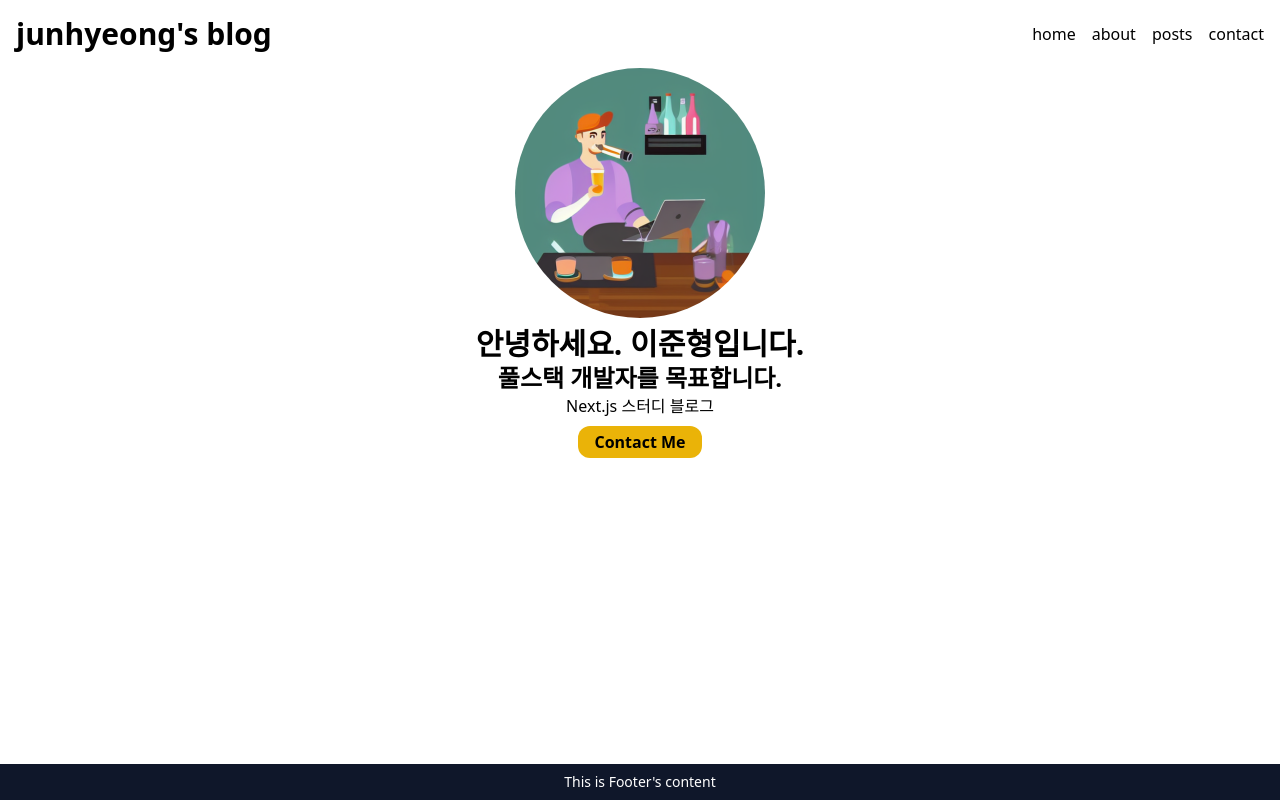
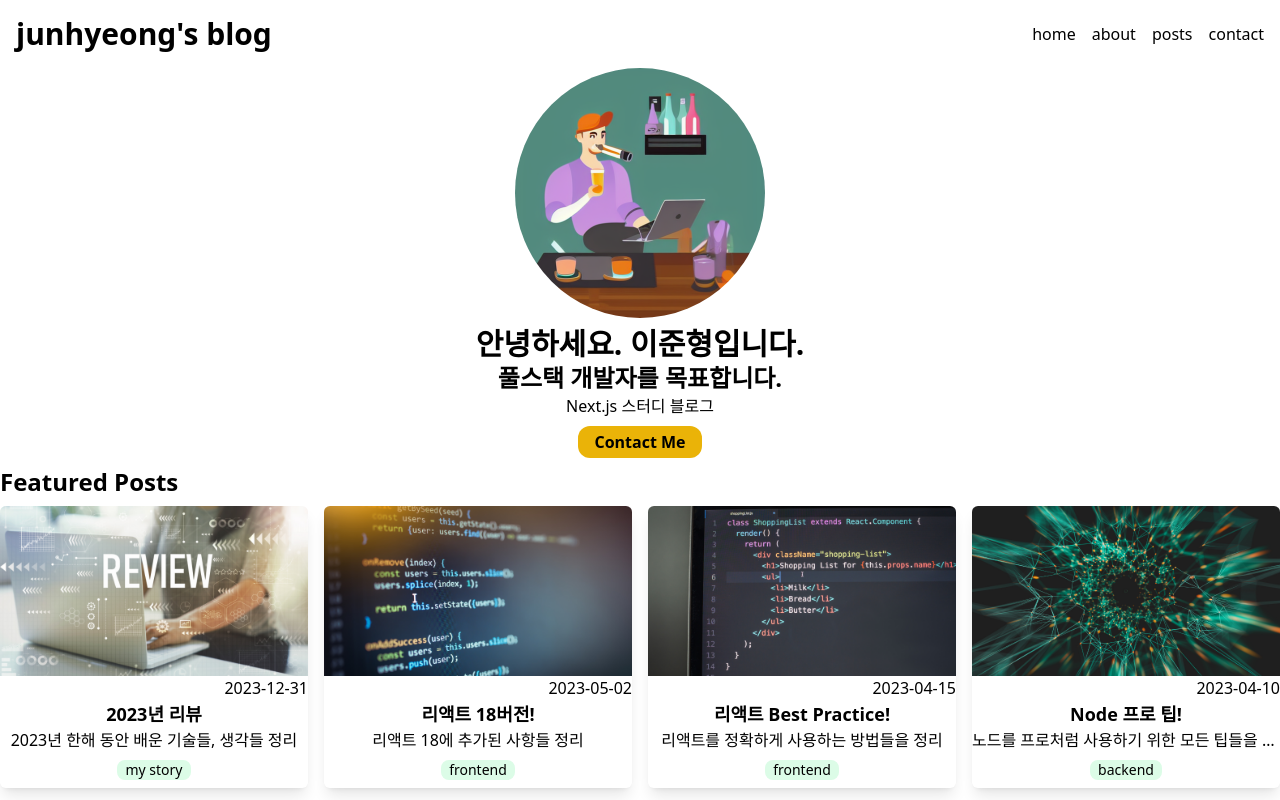
Before and after one commit to JunHyeongLee92/nextBlog, a Next.js app: page / in a window 1280 px wide. Built offline with nearby package versions, Linux system fonts and the light colour scheme.

Commit message:
Add post card

```diff
--- a/src/app/about/page.tsx
+++ b/src/app/about/page.tsx
@@ -1,5 +1,5 @@
 export default function AboutPage() {
     return (
-        <h1>about Page</h1>
+        <p>about Page</p>
     )
 }
--- a/src/app/page.tsx
+++ b/src/app/page.tsx
@@ -1,10 +1,12 @@
-import Hero from '@/components/Hero'
-import Image from 'next/image'
+import FeaturedPosts from "@/components/FeaturedPosts";
+import Hero from "@/components/Hero";
 
 export default function HomePage() {
   return (
     <>
       <Hero />
+      {/* @ts-expect-error Async Server Component */}
+      <FeaturedPosts />
     </>
-  )
+  );
 }
--- /dev/null
+++ b/src/components/FeaturedPosts.tsx
@@ -0,0 +1,16 @@
+import { getFeaturedPosts } from "@/service/posts";
+import PostGrid from "./PostGrid";
+
+export default async function FeaturedPosts() {
+  //1. 모든 포스트 데이터를 읽어와야 함
+  //복잡한 처리가 필요한 로직은 컴포넌트에서 직접하지 않고 다른 코드에게 전가시킨다
+  const posts = await getFeaturedPosts();
+
+  //2. 모든 포스트 데이터를 보여줌
+  return (
+    <section>
+      <h2 className="my-2 text-2xl font-bold">Featured Posts</h2>
+      <PostGrid posts={posts} />
+    </section>
+  );
+}
--- /dev/null
+++ b/src/components/PostCard.tsx
@@ -0,0 +1,33 @@
+import { Post } from "@/service/posts";
+import Image from "next/image";
+import Link from "next/link";
+
+type Props = {
+  post: Post;
+};
+
+export default function PostCard({
+  post: { title, description, date, category, path },
+}: Props) {
+  return (
+    <Link href={`/posts/${path}`}>
+      <article className="overflow-hidden rounded-md shadow-lg">
+        <Image
+          className="w-full"
+          src={`/images/posts/${path}.png`}
+          alt={title}
+          width={300}
+          height={200}
+        />
+        <div className="flex flex-col items-center">
+          <time className="self-end">{date.toString()}</time>
+          <h3 className="text-lg font-bold">{title}</h3>
+          <p className="w-full text-center truncate">{description}</p>
+          <span className="px-2 my-2 text-sm bg-green-100 rounded-lg">
+            {category}
+          </span>
+        </div>
+      </article>
+    </Link>
+  );
+}
--- /dev/null
+++ b/src/components/PostGrid.tsx
@@ -0,0 +1,20 @@
+import { Post } from "@/service/posts";
+import PostCard from "./PostCard";
+
+type Props = {
+  posts: Post[];
+};
+
+export default function PostGrid({ posts }: Props) {
+  return (
+    <>
+      <ul className="grid grid-cols-1 gap-4 sm:grid-cols-2 md:grid-cols-3 lg:grid-cols-4">
+        {posts.map((post) => (
+          <li key={post.path}>
+            <PostCard post={post} />
+          </li>
+        ))}
+      </ul>
+    </>
+  );
+}
--- /dev/null
+++ b/src/service/posts.ts
@@ -0,0 +1,23 @@
+import { readFile } from "fs/promises";
+import path from "path";
+
+export type Post = {
+  title: string;
+  description: string;
+  date: Date;
+  category: string;
+  path: string;
+  featured: boolean;
+};
+
+export async function getFeaturedPosts(): Promise<Post[]> {
+  return getAllPosts().then((posts) => posts.filter((post) => post.featured));
+}
+
+export async function getAllPosts(): Promise<Post[]> {
+  //리액트에서 node api를 사용할 수 있는 이유는? 기본적으로 서버 컴포넌트이기 때문에 서버에서 동작하는 소스코드를 사용할 수 있다
+  const filePath = path.join(process.cwd(), "data", "posts.json");
+  return readFile(filePath, "utf-8")
+    .then<Post[]>(JSON.parse)
+    .then((posts) => posts.sort((a, b) => (a.date > b.date ? -1 : 1)));
+}
--- a/tsconfig.json
+++ b/tsconfig.json
@@ -3,6 +3,7 @@
     "target": "ES6",
     "lib": ["dom", "dom.iterable", "esnext"],
     "allowJs": true,
+    "checkJs": true,
     "skipLibCheck": true,
     "strict": true,
     "forceConsistentCasingInFileNames": true,
```
Also changed, not shown: tailwind.config.js (+7 -7 lines).
